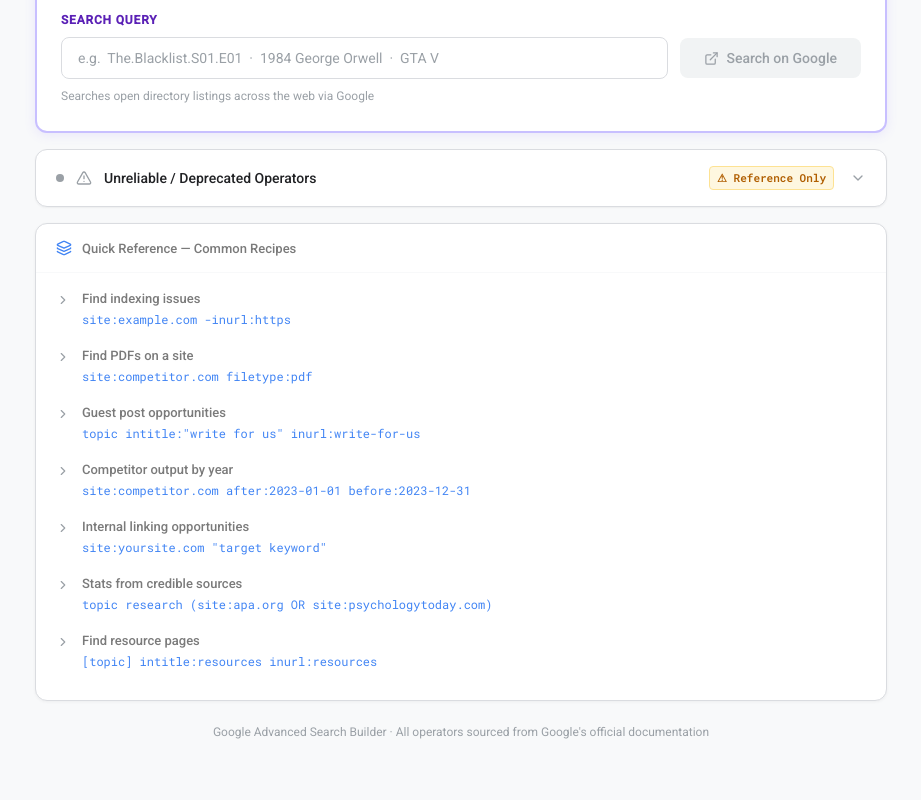
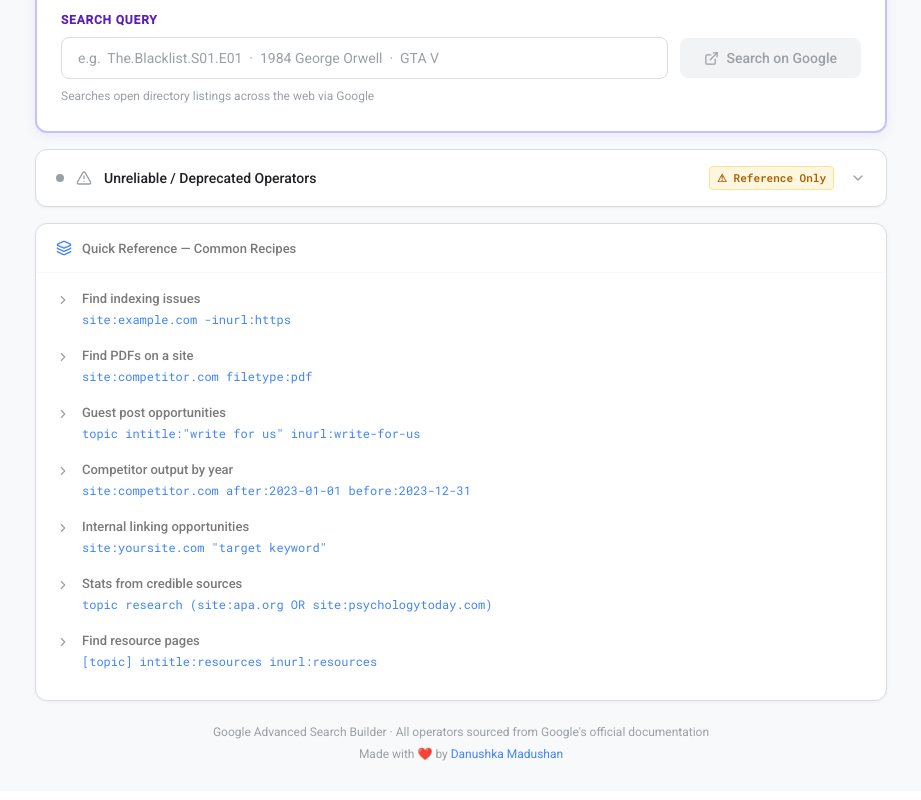
Before and after one commit to Danushka-Madushan/google-advanced-search-builder, a React (Vite) app: page / in a window 1280 px wide. Shown: the part 612-1412 px from the top of the page, without its empty margins (179-1100 px from the left). Built offline with nearby package versions, Linux system fonts and the light colour scheme; a web font is replaced by a local one.

Commit message:
update index.html and App.tsx

```diff
--- a/index.html
+++ b/index.html
@@ -4,7 +4,7 @@
     <meta charset="UTF-8" />
     <link rel="icon" type="image/svg+xml" href="/favicon.svg" />
     <meta name="viewport" content="width=device-width, initial-scale=1.0" />
-    <title>Google Advanced Search Builder</title>
+    <title>Google Advanced Search</title>
   </head>
   <body>
     <div id="root"></div>
--- a/src/App.tsx
+++ b/src/App.tsx
@@ -116,7 +116,7 @@ const App: FC = () => {
   /* ─ Render ─ */
   return (
     <div style={{ background: "#F8F9FA", minHeight: "100vh", fontFamily: "'Google Sans', Roboto, Arial, sans-serif" }}>
-      <div style={{ maxWidth: 900, margin: "0 auto", padding: "48px 24px 80px", display: "flex", flexDirection: "column", gap: 16 }}>
+      <div style={{ maxWidth: 900, margin: "0 auto", padding: "48px 24px 30px", display: "flex", flexDirection: "column", gap: 16 }}>
 
         {/* ─ Header ─ */}
         <div style={{ display: "flex", flexDirection: "column", alignItems: "center", gap: 10, paddingBottom: 8 }}>
@@ -634,8 +634,18 @@ const App: FC = () => {
         {/* Footer */}
         <div style={{ textAlign: "center", fontSize: 12, color: G.grey, paddingTop: 8, fontFamily: "'Google Sans', Roboto, Arial, sans-serif" }}>
           Google Advanced Search Builder · All operators sourced from Google's official documentation
+          <div style={{ marginTop: 8 }}>
+            Made with ❤️ by{" "}
+            <a
+              href="https://github.com/Danushka-Madushan/google-advanced-search-builder"
+              target="_blank"
+              rel="noopener noreferrer"
+              style={{ color: G.blue, textDecoration: "none" }}
+            >
+              Danushka Madushan
+            </a>
+          </div>
         </div>
-
       </div>
     </div>
   );
```
